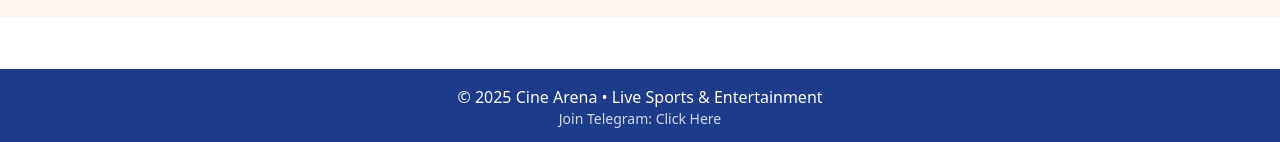
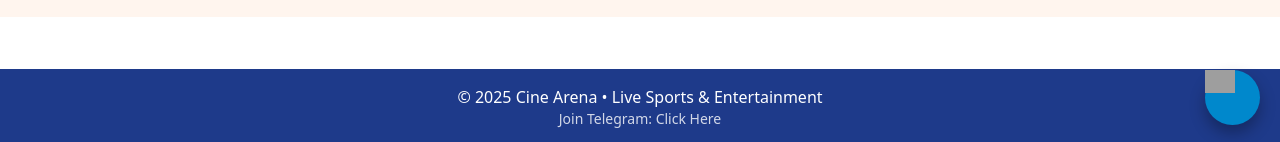
Before and after one commit to cinearena/web, a plain HTML site: page index.html in a window 1280 px wide. Shown: the part 655-797 px from the top of the page. Drawn offline with nearby package versions, Linux system fonts and the light colour scheme; grey boxes are pictures that could not be loaded.

Commit message:
Update index.html

```diff
--- a/index.html
+++ b/index.html
@@ -220,9 +220,30 @@
                 font-size: 0.8rem;
             }
         }
-         footer {
+
+        .telegram-float {
+      position: fixed;
+      width: 55px;
+      height: 55px;
+      bottom: 20px;
+      right: 20px;
+      background: #0088cc;
+      color: white;
+      border-radius: 50%;
+      text-align: center;
+      box-shadow: 0 8px 16px rgba(0,0,0,0.3);
+      display: flex;
+      justify-content: center;
+      align-items: center;
+      transition: .3s;
+      z-index: 999;
+    }
+    .telegram-float:hover { transform: scale(1.1); }
+
+
+      footer {
             margin-top: auto;
-        }
+      }
 
 
     </style>
@@ -313,7 +334,9 @@
 document.querySelector("#app").insertAdjacentHTML("afterbegin", html);
 </script>
 
-
+<a href="https://t.me/cine_arena" class="telegram-float" target="_blank">
+  <img src="https://upload.wikimedia.org/wikipedia/commons/8/82/Telegram_logo.svg" width="30">
+</a>
 
 </main>
 <footer class="bg-blue-900 text-white text-center py-4 mt-8">
```
